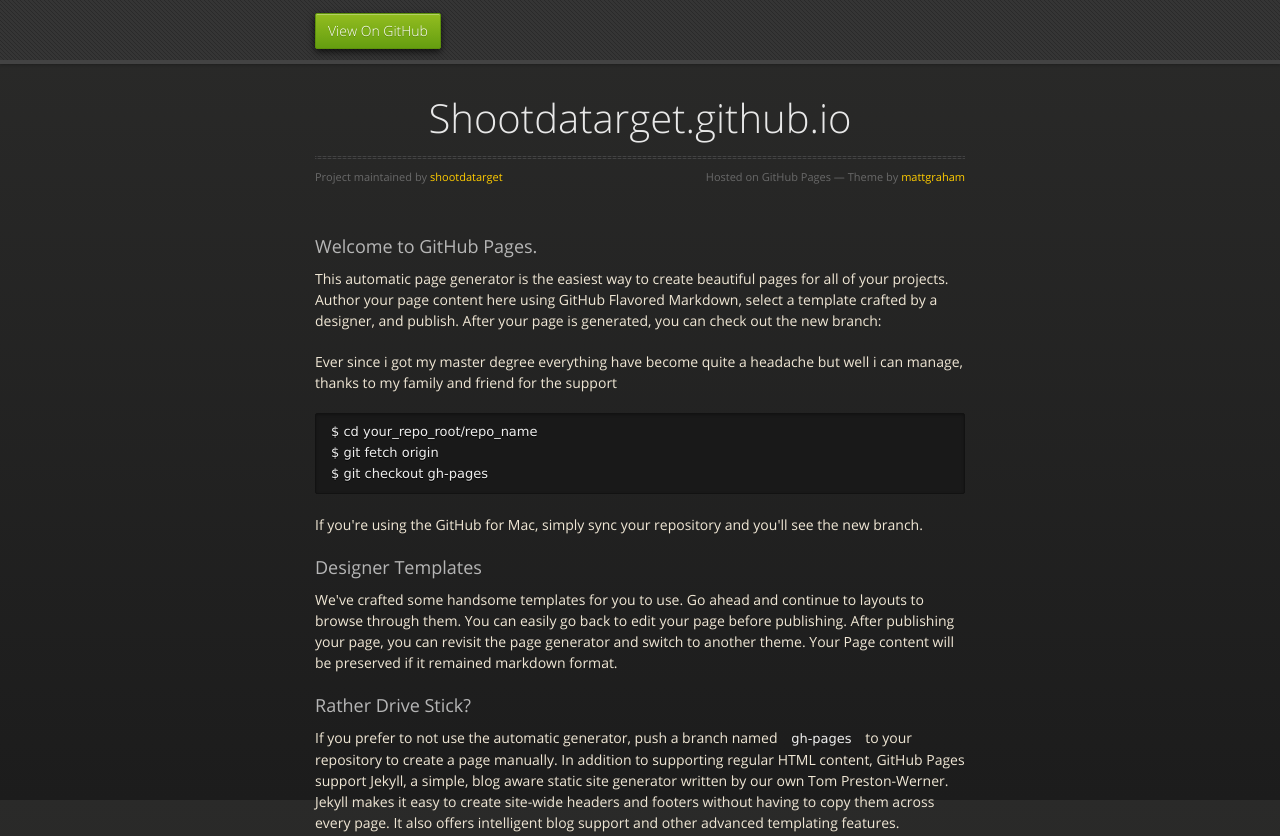
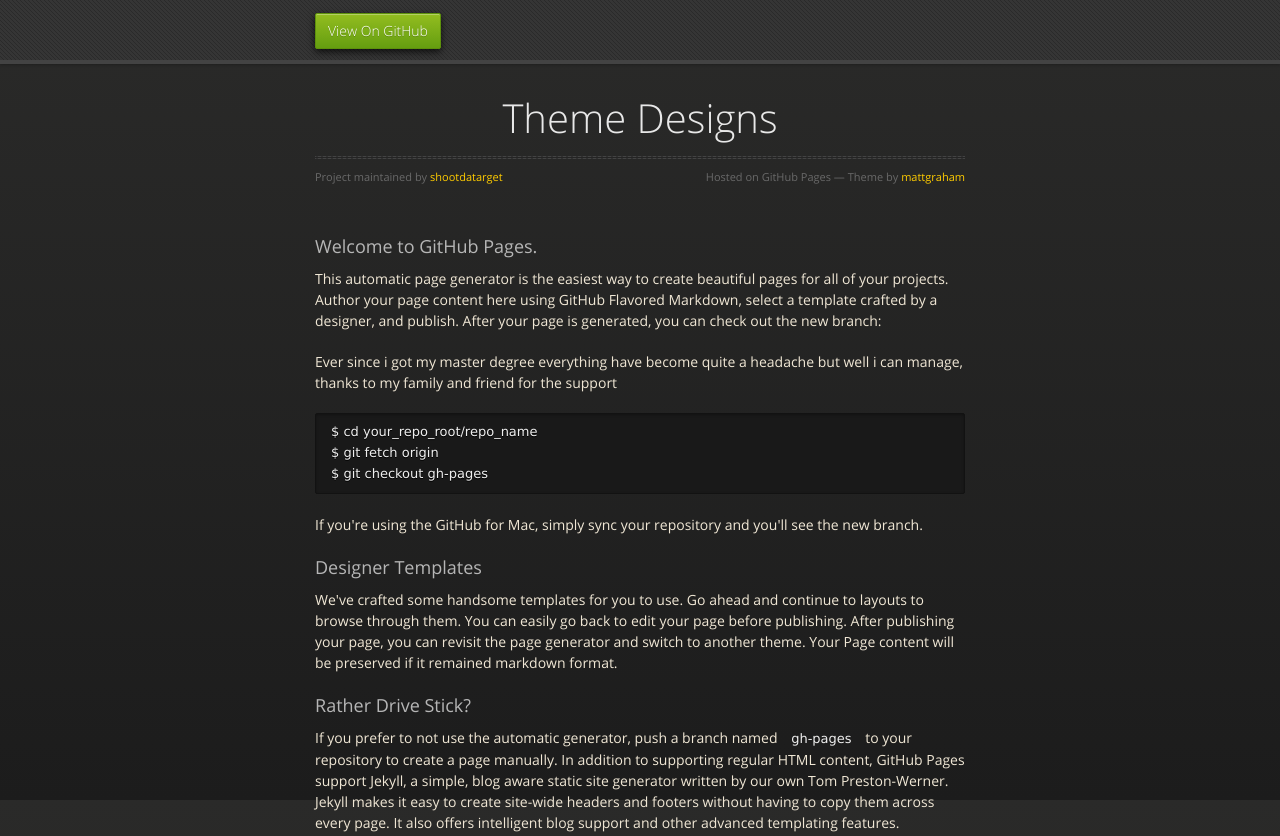
Before and after one commit to shootdatarget/shootdatarget.github.io, a plain HTML site: page index.html in a window 1280 px wide. Shown: the top 836 px of the page. Drawn offline with nearby package versions, Linux system fonts and the light colour scheme.

Commit message:
adjust-title

```diff
--- a/index.html
+++ b/index.html
@@ -3,7 +3,7 @@
   <head>
     <meta charset="utf-8">
     <meta http-equiv="X-UA-Compatible" content="chrome=1">
-    <title>Shootdatarget.github.io by shootdatarget</title>
+    <title>Just a simple test github page</title>
     <link rel="stylesheet" href="stylesheets/styles.css">
     <link rel="stylesheet" href="stylesheets/pygment_trac.css">
     <script src="https://ajax.googleapis.com/ajax/libs/jquery/1.7.1/jquery.min.js"></script>
@@ -28,7 +28,7 @@
 
       <section>
         <div id="title">
-          <h1>Shootdatarget.github.io</h1>
+          <h1>Theme Designs</h1>
           <p></p>
           <hr>
           <span class="credits left">Project maintained by <a href="https://github.com/shootdatarget">shootdatarget</a></span>
```
